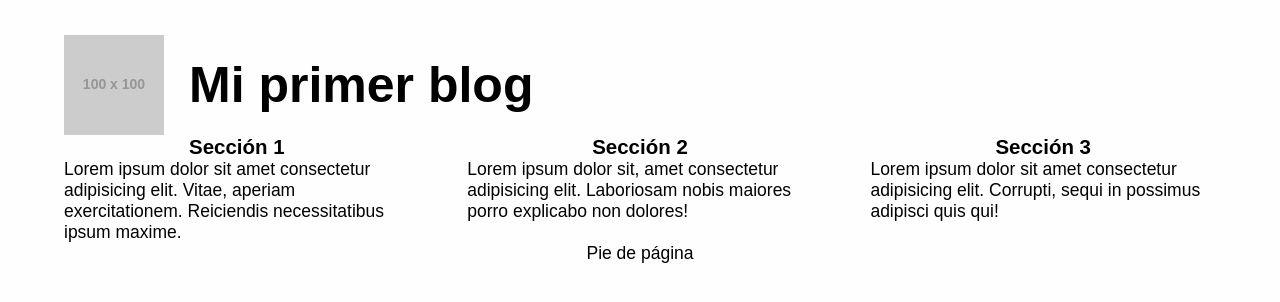
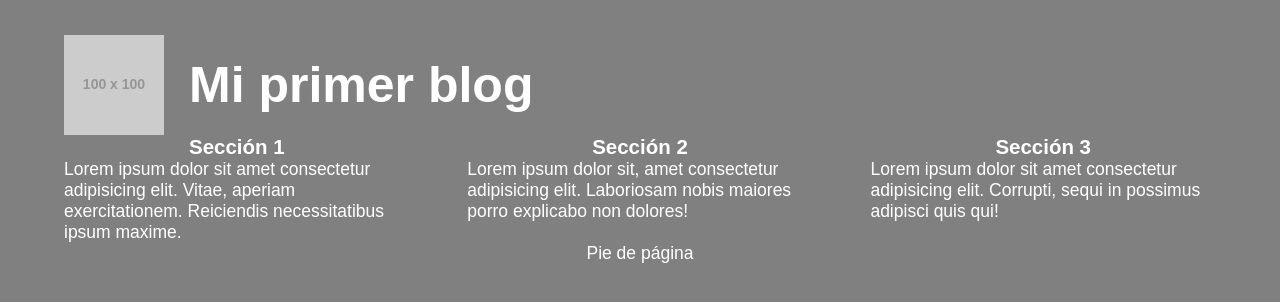
Before and after one commit to OrtizEjido/blog, a plain HTML site: page index.html in a window 1280 px wide. Drawn offline with Linux system fonts and the light colour scheme; placeholder pictures from the web are drawn by us.

Commit message:
Actualizar color de fuente y fondo de pantalla

```diff
--- a/css/style.css
+++ b/css/style.css
@@ -13,7 +13,8 @@ body {
   width: 90%;
   margin: 2em auto;
   font-size: 1.75rem;
-  background-color: #fefefe;
+  color: white;
+  background-color: gray;
 }
 
 header {
```
